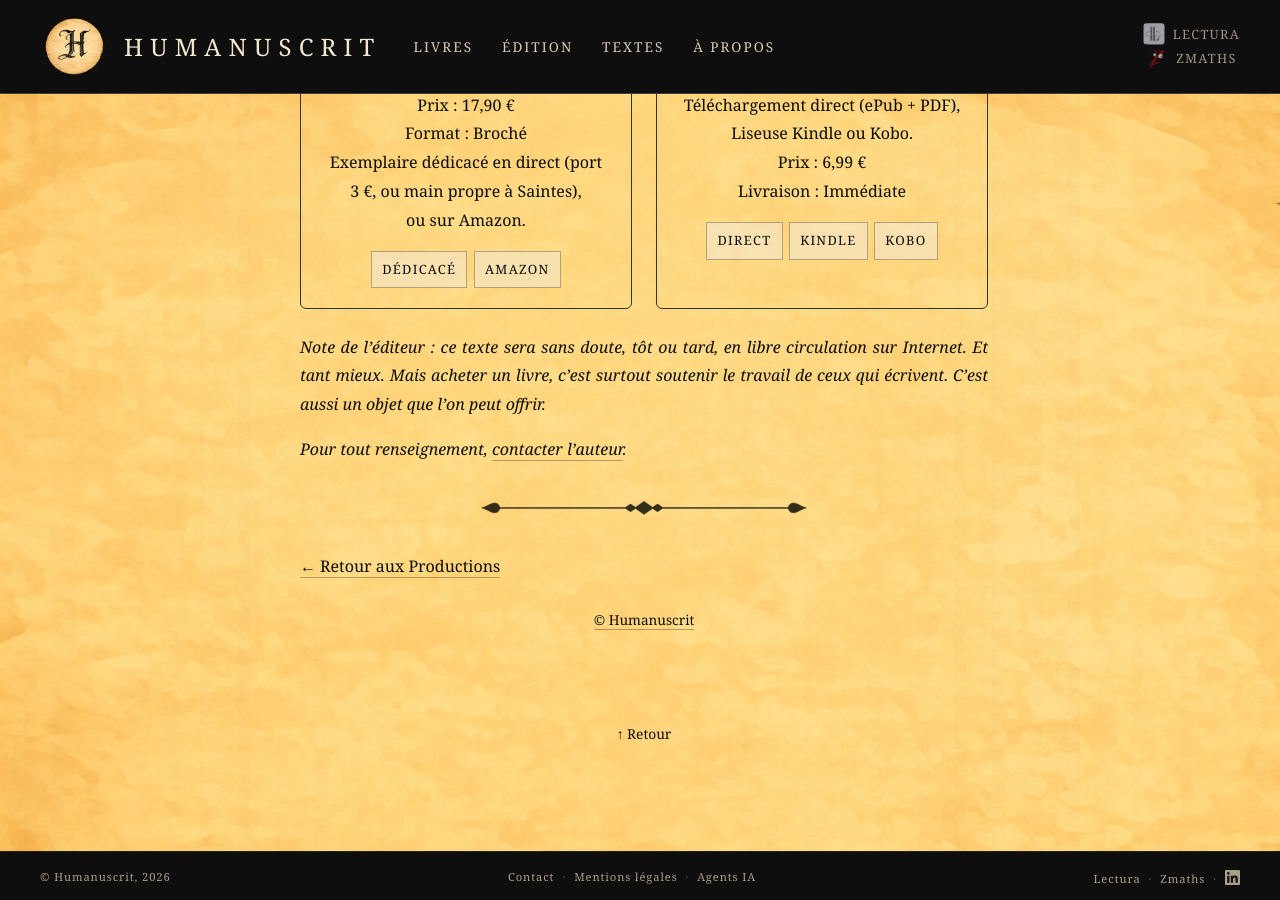
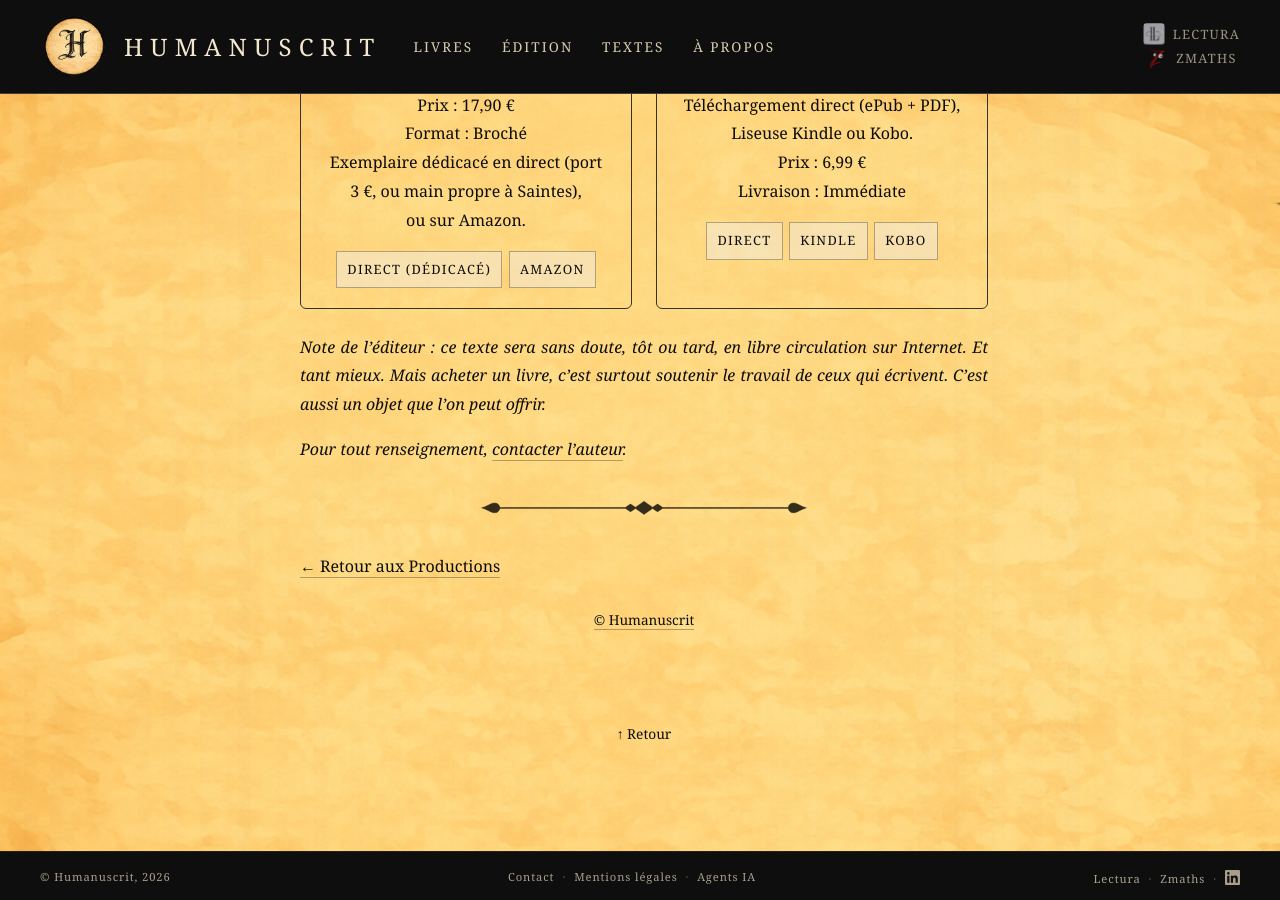
Before and after one commit to maxcarriere/humanuscrit, a Jekyll site: the page built from productions/system-down.md, in a window 1280 px wide and 900 px high, scrolled down 2349 px. Built offline with Jekyll 4.4.1, drawn with Linux system fonts in a browser that asks for light colours.

Commit message:
Page du roman : bouton « DIRECT (DÉDICACÉ) » pour le livre papier
Co-Authored-By: Claude Opus 5.5 <noreply@anthropic.com>

```diff
--- a/productions/system-down.md
+++ b/productions/system-down.md
@@ -97,7 +97,7 @@ Exemplaire d&eacute;dicac&eacute; en direct (port 3&nbsp;&euro;, ou main propre
 ou sur Amazon.
 <br>
 <div class="buy-buttons-row">
-<a href="https://payhip.com/b/rNLqZ" class="cta-button" target="_blank" rel="noopener">D&Eacute;DICAC&Eacute;</a>
+<a href="https://payhip.com/b/rNLqZ" class="cta-button" target="_blank" rel="noopener">DIRECT (D&Eacute;DICAC&Eacute;)</a>
 <a href="https://www.amazon.fr/dp/B0HKWPJ5ZY" class="cta-button" target="_blank" rel="noopener">AMAZON</a>
 </div>
 </div>
```
